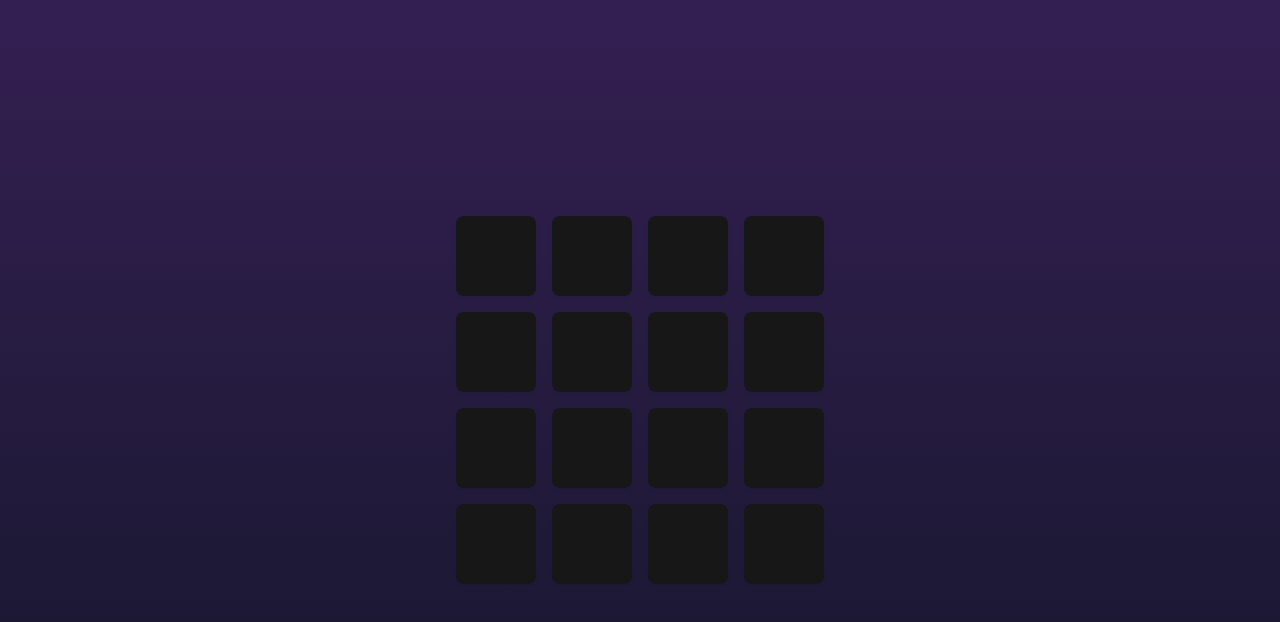
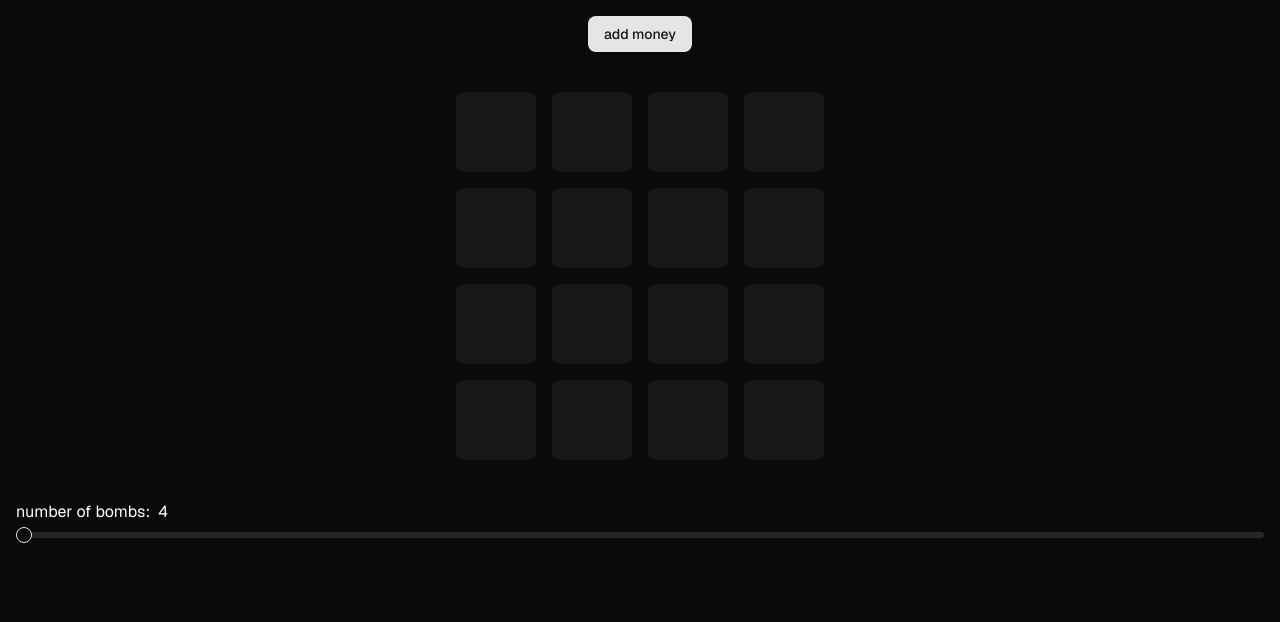
Before and after one commit to webapphorizon/bomboklad, a Next.js app: page / in a window 1280 px wide. Shown: the top 622 px of the page. Built offline with nearby package versions, Linux system fonts and the light colour scheme.

Commit message:
Added @radix-ui/react-slider dependency and updated HomePage layout to include a Slider component, enhancing user interactivity and experience. Modified RootLayout to support dark mode styling.

```diff
--- a/package.json
+++ b/package.json
@@ -20,6 +20,7 @@
     "typecheck": "tsc --noEmit"
   },
   "dependencies": {
+    "@radix-ui/react-slider": "^1.3.5",
     "@radix-ui/react-slot": "^1.2.3",
     "@t3-oss/env-nextjs": "^0.12.0",
     "class-variance-authority": "^0.7.1",
--- a/src/app/layout.tsx
+++ b/src/app/layout.tsx
@@ -18,7 +18,7 @@
   children,
 }: Readonly<{ children: React.ReactNode }>) {
   return (
-    <html lang="en" className={`${geist.variable}`}>
+    <html lang="en" className={`${geist.variable} dark`}>
       <body>{children}</body>
     </html>
   );
--- a/src/app/page.tsx
+++ b/src/app/page.tsx
@@ -1,95 +1,22 @@
 "use client";
 
-import CustomGameButton from "~/components/ui/custom-game-button";
+import GameGrid from "~/components/block/game-grid";
+import { Button } from "~/components/ui/button";
+import { Slider} from "~/components/ui/slider";
 
 export default function HomePage() {
   return (
     <main
-      className={`flex min-h-screen items-center justify-center text-white bg-gradient-to-b from-[#341f52] to-[#15162c]`}
+      className={`flex  flex-col items-center justify-center gap-10 p-4 text-white`}
     >
-      <div className="grid grid-cols-4 gap-4">
-        <CustomGameButton
-          onClick={(result: "bomb" | "coin") => {
-            console.log(result);
-          }}
-        />
-        <CustomGameButton
-          onClick={(result: "bomb" | "coin") => {
-            console.log(result);
-          }}
-        />{" "}
-        <CustomGameButton
-          onClick={(result: "bomb" | "coin") => {
-            console.log(result);
-          }}
-        />
-        <CustomGameButton
-          onClick={(result: "bomb" | "coin") => {
-            console.log(result);
-          }}
-        />{" "}
-        <CustomGameButton
-          onClick={(result: "bomb" | "coin") => {
-            console.log(result);
-          }}
-        />
-        <CustomGameButton
-          onClick={(result: "bomb" | "coin") => {
-            console.log(result);
-          }}
-        />{" "}
-        <CustomGameButton
-          onClick={(result: "bomb" | "coin") => {
-            console.log(result);
-          }}
-        />
-        <CustomGameButton
-          onClick={(result: "bomb" | "coin") => {
-            console.log(result);
-          }}
-        />{" "}
-        <CustomGameButton
-          onClick={(result: "bomb" | "coin") => {
-            console.log(result);
-          }}
-        />
-        <CustomGameButton
-          onClick={(result: "bomb" | "coin") => {
-            console.log(result);
-          }}
-        />{" "}
-        <CustomGameButton
-          onClick={(result: "bomb" | "coin") => {
-            console.log(result);
-          }}
-        />
-        <CustomGameButton
-          onClick={(result: "bomb" | "coin") => {
-            console.log(result);
-          }}
-        />{" "}
-        <CustomGameButton
-          onClick={(result: "bomb" | "coin") => {
-            console.log(result);
-          }}
-        />
-        <CustomGameButton
-          onClick={(result: "bomb" | "coin") => {
-            console.log(result);
-          }}
-        />{" "}
-        <CustomGameButton
-          onClick={(result: "bomb" | "coin") => {
-            console.log(result);
-          }}
-        />
-        <CustomGameButton
-          onClick={(result: "bomb" | "coin") => {
-            console.log(result);
-          }}
-        />{" "}
-
-
+      <Button>add money</Button>
+      <GameGrid />
+      <div className="flex w-full flex-col gap-2">
+        <div className="flex">
+          <p>number of bombs:</p>
+          <span className="pl-2">{4}</span>
+        </div>
+        <Slider />
       </div>
     </main>
   );
--- /dev/null
+++ b/src/components/block/game-grid.tsx
@@ -0,0 +1,91 @@
+
+import CustomGameButton from "~/components/ui/custom-game-button";
+
+const GameGrid = () => {
+  return (
+    <div className="grid grid-cols-4 gap-4">
+      <CustomGameButton
+        onClick={(result: "bomb" | "coin") => {
+          console.log(result);
+        }}
+      />
+      <CustomGameButton
+        onClick={(result: "bomb" | "coin") => {
+          console.log(result);
+        }}
+      />{" "}
+      <CustomGameButton
+        onClick={(result: "bomb" | "coin") => {
+          console.log(result);
+        }}
+      />
+      <CustomGameButton
+        onClick={(result: "bomb" | "coin") => {
+          console.log(result);
+        }}
+      />{" "}
+      <CustomGameButton
+        onClick={(result: "bomb" | "coin") => {
+          console.log(result);
+        }}
+      />
+      <CustomGameButton
+        onClick={(result: "bomb" | "coin") => {
+          console.log(result);
+        }}
+      />{" "}
+      <CustomGameButton
+        onClick={(result: "bomb" | "coin") => {
+          console.log(result);
+        }}
+      />
+      <CustomGameButton
+        onClick={(result: "bomb" | "coin") => {
+          console.log(result);
+        }}
+      />{" "}
+      <CustomGameButton
+        onClick={(result: "bomb" | "coin") => {
+          console.log(result);
+        }}
+      />
+      <CustomGameButton
+        onClick={(result: "bomb" | "coin") => {
+          console.log(result);
+        }}
+      />{" "}
+      <CustomGameButton
+        onClick={(result: "bomb" | "coin") => {
+          console.log(result);
+        }}
+      />
+      <CustomGameButton
+        onClick={(result: "bomb" | "coin") => {
+          console.log(result);
+        }}
+      />{" "}
+      <CustomGameButton
+        onClick={(result: "bomb" | "coin") => {
+          console.log(result);
+        }}
+      />
+      <CustomGameButton
+        onClick={(result: "bomb" | "coin") => {
+          console.log(result);
+        }}
+      />{" "}
+      <CustomGameButton
+        onClick={(result: "bomb" | "coin") => {
+          console.log(result);
+        }}
+      />
+      <CustomGameButton
+        onClick={(result: "bomb" | "coin") => {
+          console.log(result);
+        }}
+      />{" "}
+    </div>
+  );
+};
+
+export default GameGrid;
--- a/src/components/ui/custom-game-button.tsx
+++ b/src/components/ui/custom-game-button.tsx
@@ -47,7 +47,7 @@
 
   return (
     <Button
-      className={`flex h-20 w-20 items-center justify-center`}
+      className={`flex h-20 w-20 items-center justify-center bg-primary-foreground`}
       onClick={handleClick}
     >
       <div className={isShown ? `block` : `hidden`}>
--- /dev/null
+++ b/src/components/ui/slider.tsx
@@ -0,0 +1,63 @@
+"use client"
+
+import * as React from "react"
+import * as SliderPrimitive from "@radix-ui/react-slider"
+
+import { cn } from "~/lib/utils"
+
+function Slider({
+  className,
+  defaultValue,
+  value,
+  min = 0,
+  max = 100,
+  ...props
+}: React.ComponentProps<typeof SliderPrimitive.Root>) {
+  const _values = React.useMemo(
+    () =>
+      Array.isArray(value)
+        ? value
+        : Array.isArray(defaultValue)
+          ? defaultValue
+          : [min, max],
+    [value, defaultValue, min, max]
+  )
+
+  return (
+    <SliderPrimitive.Root
+      data-slot="slider"
+      defaultValue={defaultValue}
+      value={value}
+      min={min}
+      max={max}
+      className={cn(
+        "relative flex w-full touch-none items-center select-none data-[disabled]:opacity-50 data-[orientation=vertical]:h-full data-[orientation=vertical]:min-h-44 data-[orientation=vertical]:w-auto data-[orientation=vertical]:flex-col",
+        className
+      )}
+      {...props}
+    >
+      <SliderPrimitive.Track
+        data-slot="slider-track"
+        className={cn(
+          "bg-muted relative grow overflow-hidden rounded-full data-[orientation=horizontal]:h-1.5 data-[orientation=horizontal]:w-full data-[orientation=vertical]:h-full data-[orientation=vertical]:w-1.5"
+        )}
+      >
+        <SliderPrimitive.Range
+          data-slot="slider-range"
+          className={cn(
+            "bg-primary absolute data-[orientation=horizontal]:h-full data-[orientation=vertical]:w-full"
+          )}
+        />
+      </SliderPrimitive.Track>
+      {Array.from({ length: _values.length }, (_, index) => (
+        <SliderPrimitive.Thumb
+          data-slot="slider-thumb"
+          key={index}
+          className="border-primary bg-background ring-ring/50 block size-4 shrink-0 rounded-full border shadow-sm transition-[color,box-shadow] hover:ring-4 focus-visible:ring-4 focus-visible:outline-hidden disabled:pointer-events-none disabled:opacity-50"
+        />
+      ))}
+    </SliderPrimitive.Root>
+  )
+}
+
+export { Slider }
```
Also changed, not shown: 1 other file (tests, documents, lock files or other folders).
